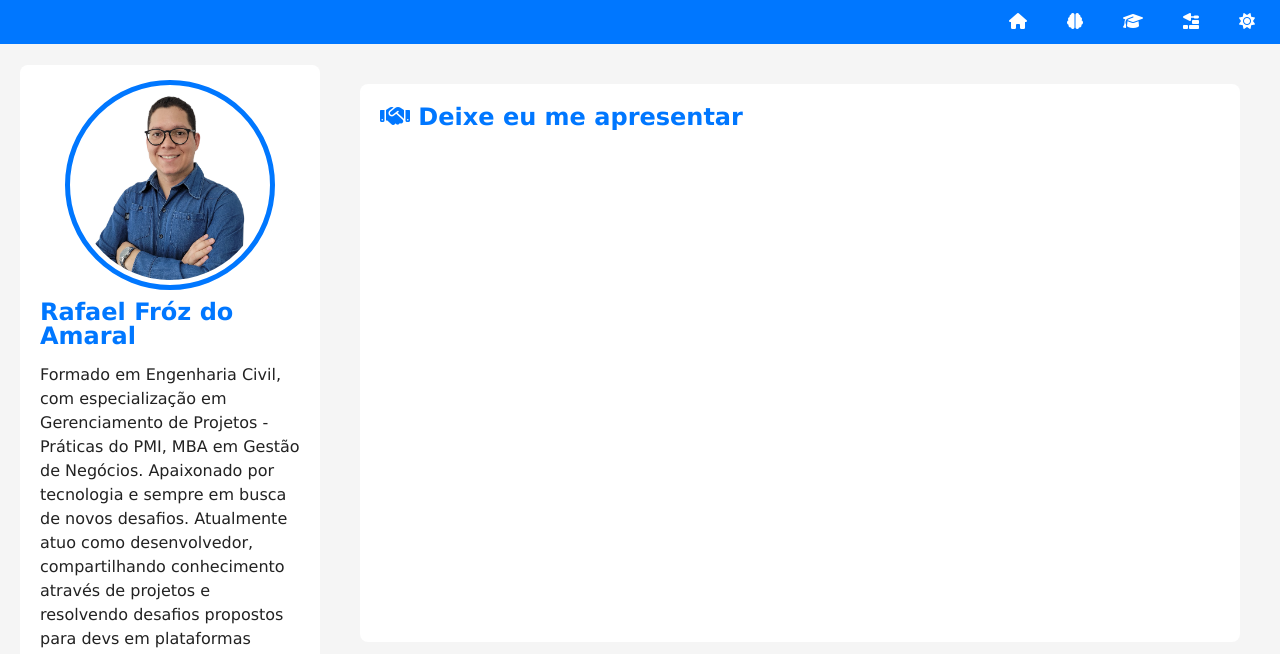
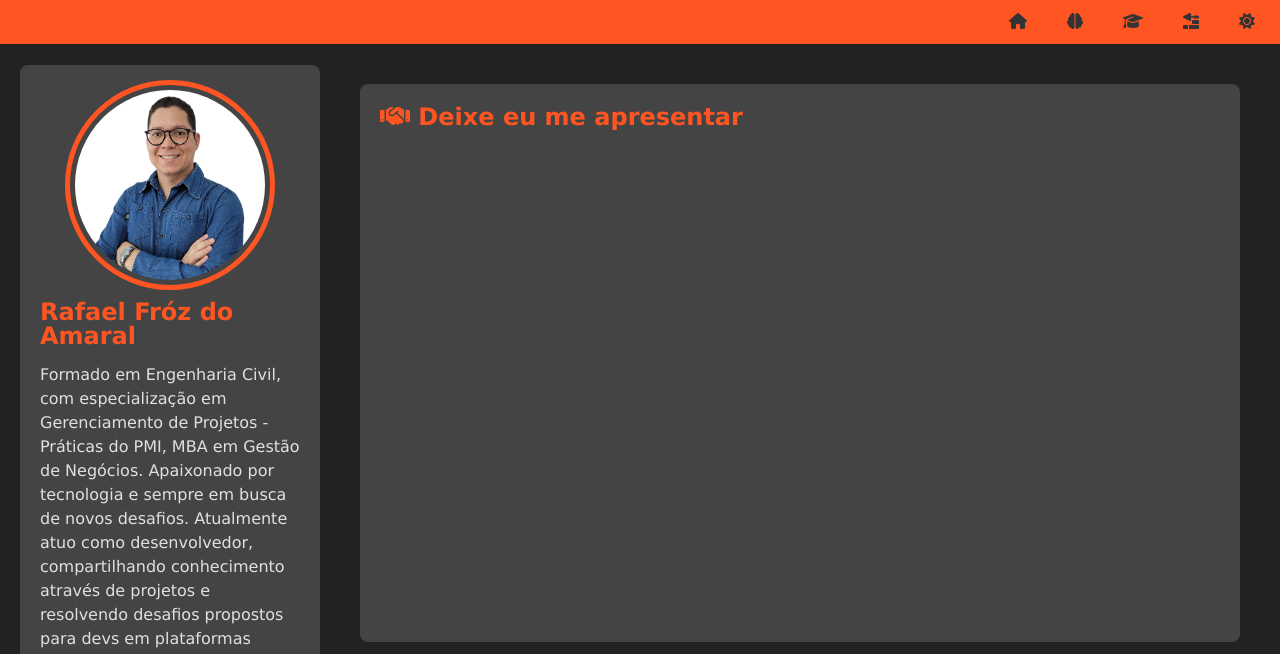
Before and after one commit to rafaelamaral-dev/projeto-portfolio, a plain HTML site: page index.html in a window 1280 px wide. Both pictures are taken after a click on the link 1249 px from the left and 21 px from the top of the page. Shown: the top 654 px of the page. Drawn offline with Linux system fonts and the light colour scheme.

Commit message:
modo escuro e claro

```diff
--- a/estilos/style.css
+++ b/estilos/style.css
@@ -29,6 +29,16 @@ body {
   line-height: 1.5em;
   background-color: var(--fundo-principal);
   color: var(--texto);
+  transition: background-color 0.5s, color 2s;
+}
+
+body.escuro {
+  --fundo-principal: #222222;
+  --texto: #e0e0e0;
+  --texto-inverso: #333333;
+  --destaque: #ff5522;
+  --destaque-inverso: #a73917;
+  --fundo-card: #444444;
 }
 
 header {
--- a/index.html
+++ b/index.html
@@ -16,7 +16,7 @@
                 <li><a href="#skills" class="link"><i class="fa-solid fa-brain"></i></a></li>
                 <li><a href="#formacao" class="link"><i class="fa-solid fa-graduation-cap"></i></a></li>
                 <li><a href="#projetos" class="link"><i class="fa-solid fa-trowel-bricks"></i></a></li>
-                <li><a href="#" id="botao-tema"><i class="fa-solid fa-moon"></i></a></li>
+                <li><a href="#" class="link" id="botao-tema"><i class="fa-solid fa-moon"></i></a></li>
                 <!-- Estes símbolos foram retirados do site "Font Awesome" -->
             </ul>
         </nav>
```
